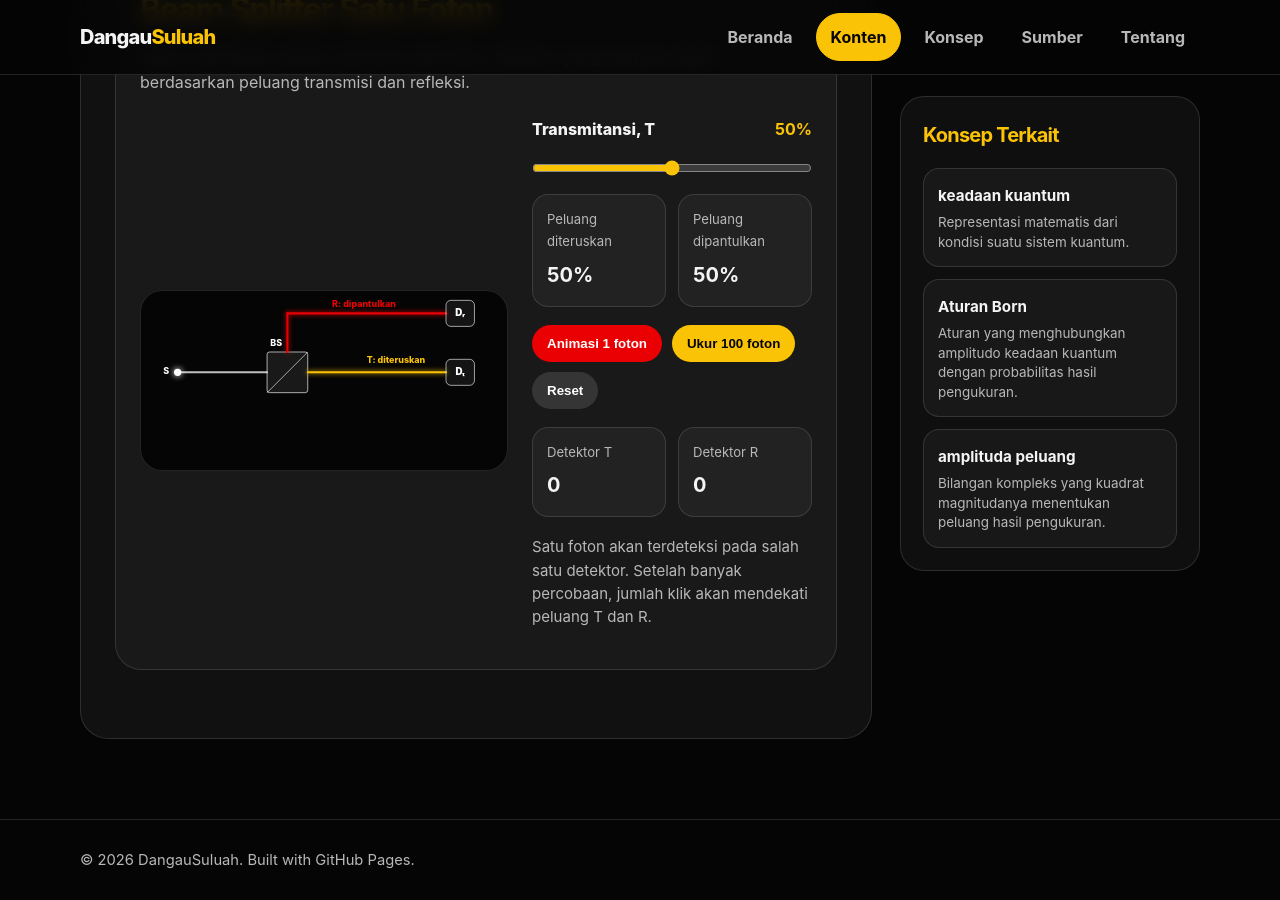
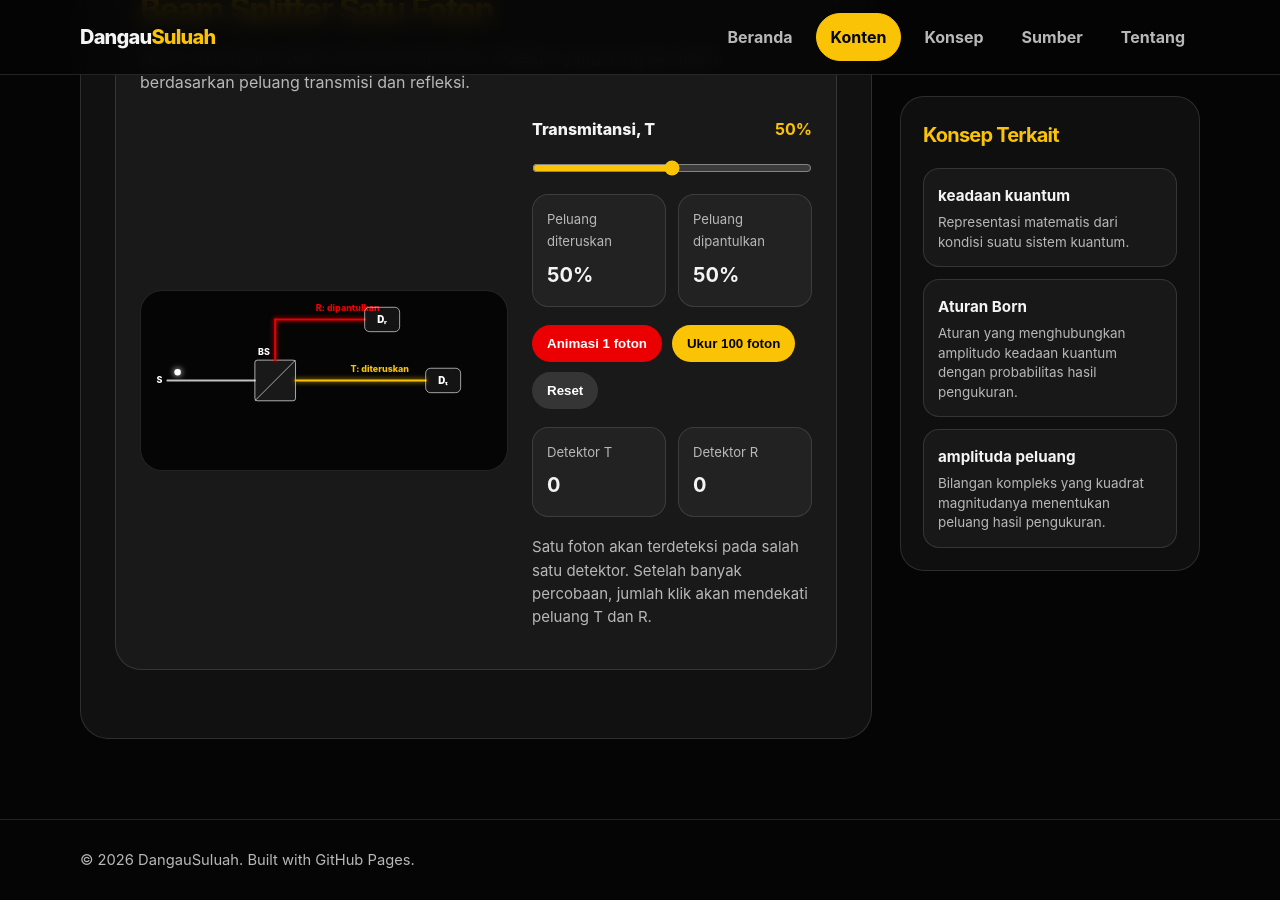
Before and after one commit to dangausuluah/dangausuluah.github.io, a Jekyll site: the page built from _contents/tentang-foton.md, in a window 1280 px wide and 900 px high, scrolled down 1406 px. Built offline with Jekyll 4.4.1, drawn with Linux system fonts in a browser that asks for light colours.

Commit message:
Update single-beam-splitter-demo.html

```diff
--- a/_includes/single-beam-splitter-demo.html
+++ b/_includes/single-beam-splitter-demo.html
@@ -12,42 +12,40 @@
   <div class="bs-demo-panel">
     <svg class="bs-svg" viewBox="0 0 900 440" role="img" aria-label="Demo beam splitter satu foton">
       <!-- Source -->
-      <text x="55" y="205" class="bs-label">S</text>
-      <line x1="90" y1="200" x2="310" y2="200" class="bs-path bs-path-input" />
+      <text x="38" y="226" class="bs-label">S</text>
+      <line x1="65" y1="220" x2="280" y2="220" class="bs-path bs-path-input" />
 
       <!-- Beam splitter -->
       <g class="bs-cube">
-        <rect x="310" y="150" width="100" height="100" rx="6" />
-        <line x1="310" y1="250" x2="410" y2="150" />
+        <rect x="280" y="170" width="100" height="100" rx="6" />
+        <line x1="280" y1="270" x2="380" y2="170" />
       </g>
-      <text x="318" y="135" class="bs-label">BS</text>
+      <text x="288" y="158" class="bs-label">BS</text>
 
       <!-- Transmitted path -->
-      <line x1="410" y1="200" x2="750" y2="200" class="bs-path bs-path-t" />
-      <text x="555" y="178" class="bs-label-yellow">T: diteruskan</text>
+      <!-- Path length from BS to detector = 320 -->
+      <line x1="380" y1="220" x2="700" y2="220" class="bs-path bs-path-t" data-path-t />
+      <text x="515" y="200" class="bs-label-yellow">T: diteruskan</text>
 
       <!-- Reflected path -->
-      <line x1="360" y1="150" x2="360" y2="55" class="bs-path bs-path-r" />
-      <line x1="360" y1="55" x2="750" y2="55" class="bs-path bs-path-r" />
-      <text x="470" y="40" class="bs-label-red">R: dipantulkan</text>
+      <!-- Path length from BS to detector = 100 + 220 = 320 -->
+      <line x1="330" y1="170" x2="330" y2="70" class="bs-path bs-path-r" data-path-r />
+      <line x1="330" y1="70" x2="550" y2="70" class="bs-path bs-path-r" data-path-r />
+      <text x="430" y="50" class="bs-label-red">R: dipantulkan</text>
 
       <!-- Detectors -->
       <g class="bs-detector bs-detector-t" data-detector="T">
-        <rect x="750" y="168" width="70" height="64" rx="12" />
-        <text x="785" y="207" text-anchor="middle">Dₜ</text>
+        <rect x="700" y="190" width="86" height="60" rx="12" />
+        <text x="743" y="228" text-anchor="middle">Dₜ</text>
       </g>
 
       <g class="bs-detector bs-detector-r" data-detector="R">
-        <rect x="750" y="23" width="70" height="64" rx="12" />
-        <text x="785" y="62" text-anchor="middle">Dᵣ</text>
+        <rect x="550" y="40" width="86" height="60" rx="12" />
+        <text x="593" y="78" text-anchor="middle">Dᵣ</text>
       </g>
 
-      <!-- Photon dot -->
-      <circle class="bs-photon" data-photon cx="90" cy="200" r="9" />
-
-      <!-- Temporary state glow -->
-      <circle class="bs-ghost bs-ghost-t" data-ghost-t cx="410" cy="200" r="6" />
-      <circle class="bs-ghost bs-ghost-r" data-ghost-r cx="360" cy="150" r="6" />
+      <!-- Photon -->
+      <circle class="bs-photon" data-photon cx="65" cy="220" r="8" />
     </svg>
 
     <div class="bs-controls">
```
